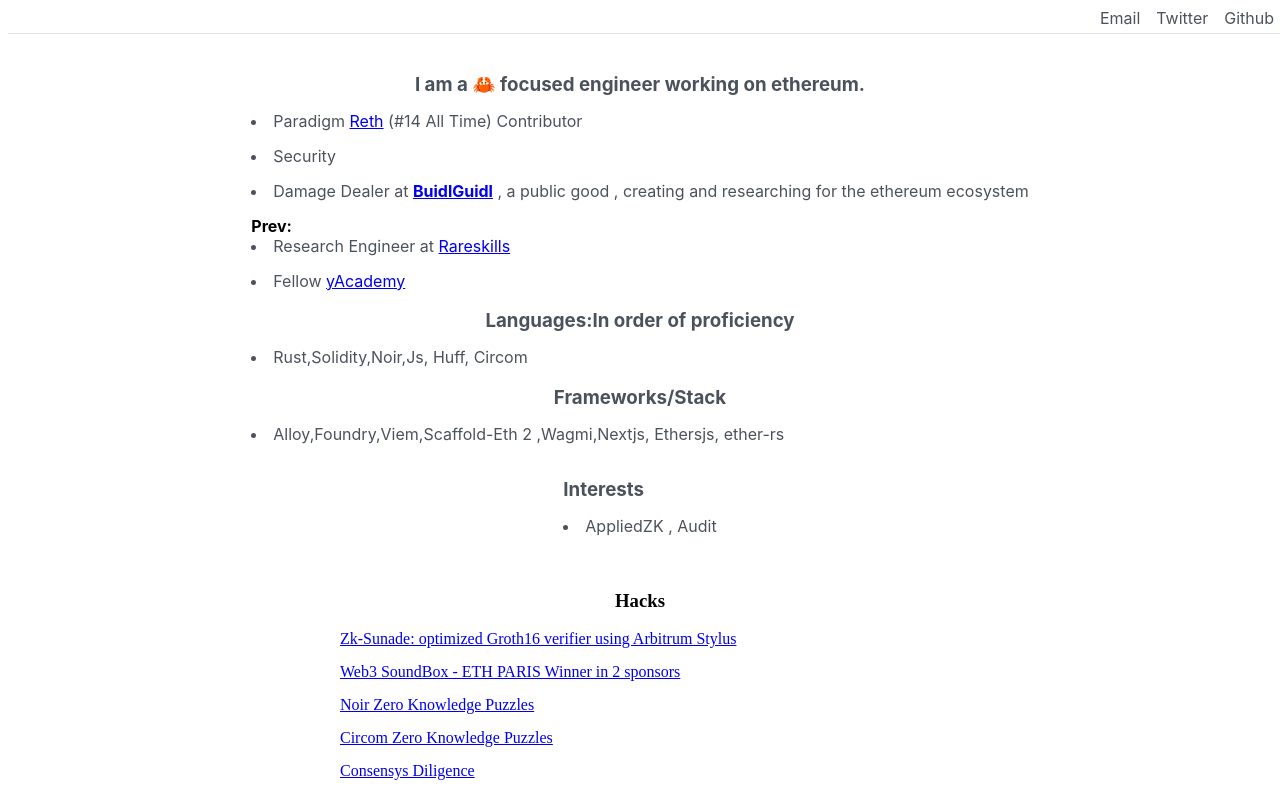
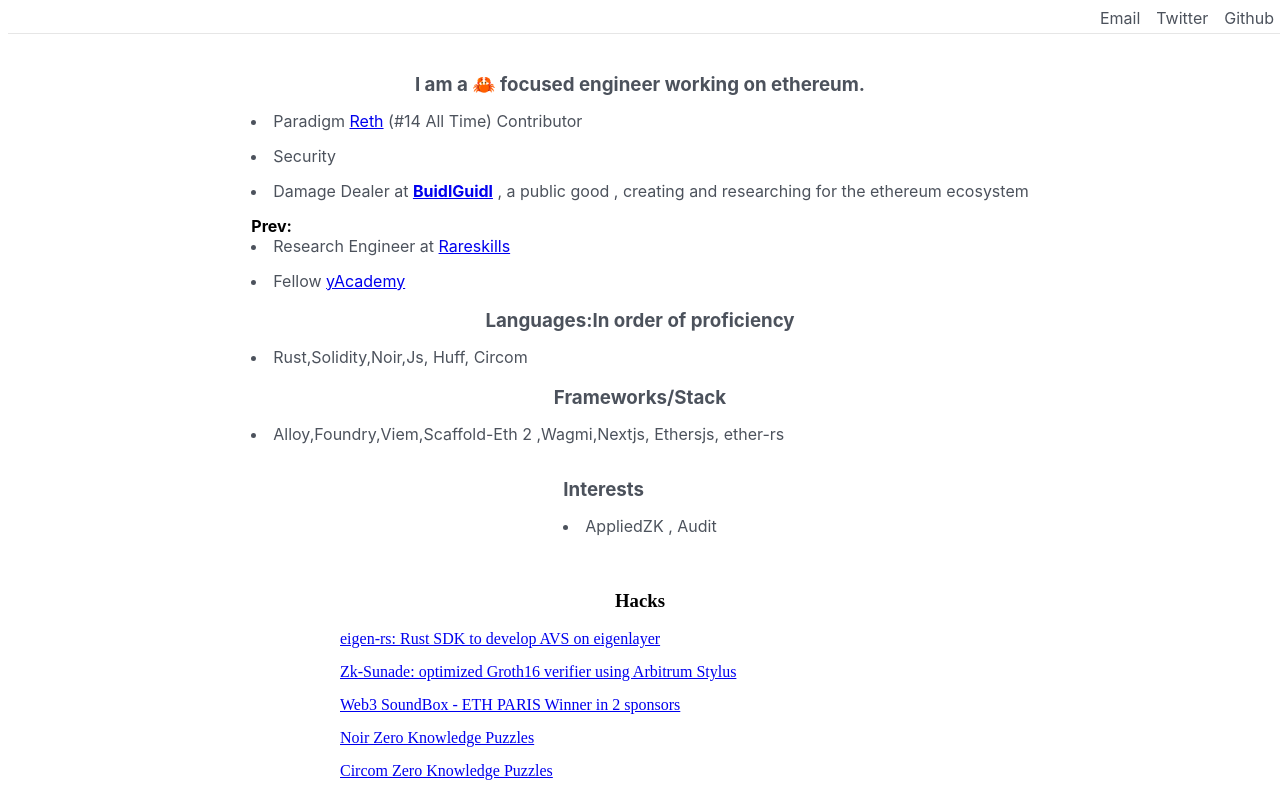
Before and after one commit to supernovahs/supernovahs.xyz, a Next.js app: page / in a window 1280 px wide. Shown: the top 795 px of the page. Built offline with nearby package versions, Linux system fonts and the light colour scheme.

Commit message:
add eigen-rs

```diff
--- a/components/Projects.tsx
+++ b/components/Projects.tsx
@@ -28,6 +28,7 @@
         <ProjectsContainer>
             <h3> Hacks </h3>
             <StyledList>
+            <StyledListItem><a href="https://github.com/supernovahs/eigensdk-rs" target="_blank" rel = "noreferrer">eigen-rs: Rust SDK to develop AVS on eigenlayer</a></StyledListItem>
             <StyledListItem><a href="https://devfolio.co/projects/zksunade-bd14" target="_blank" rel = "noreferrer">Zk-Sunade: optimized Groth16 verifier using Arbitrum Stylus</a></StyledListItem>
             <StyledListItem><a href="https://ethglobal.com/showcase/web3-soundbox-in4kn" target="_blank" rel = "noreferrer">Web3 SoundBox - ETH PARIS Winner in 2 sponsors</a></StyledListItem>
             <StyledListItem><a href="https://github.com/RareSkills/noir-puzzles" target="_blank" rel = "noreferrer">Noir Zero Knowledge Puzzles</a></StyledListItem>
```
